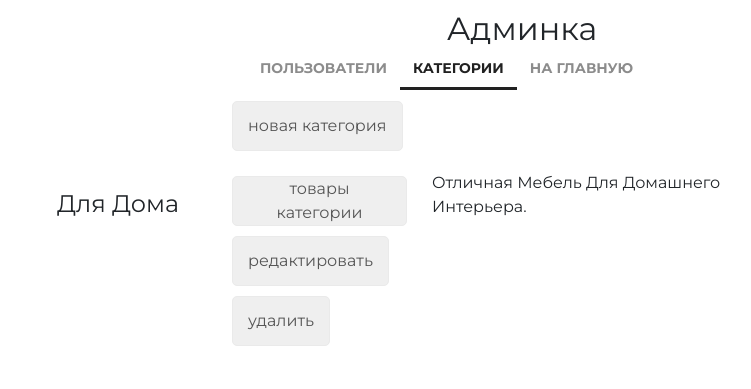
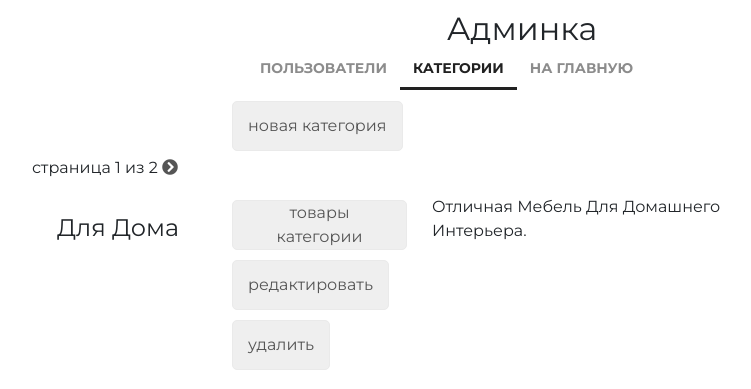
Before and after one commit to vmikulitskii/geekshop, a Django app: page /admin/categories/read/ in a window 1280 px wide. Shown: the top 389 px of the page, without its empty margins (118-869 px from the left). Run offline with Django 3.2, Linux system fonts and the light colour scheme; a user stored in the database is signed in; data comes from the database, SQL or seed files in the repository; some libraries are stand-ins or nearby versions.

Commit message:
lesson_8. Paginator adminka categories

```diff
--- a/adminapp/templates/adminapp/base.html
+++ b/adminapp/templates/adminapp/base.html
@@ -15,6 +15,7 @@
     <link rel="stylesheet" type="text/css" href="{% static 'css/bootstrap.min.css' %}">
     <link rel="stylesheet" type="text/css" href="{% static 'style.css' %}">
     <link rel="stylesheet" href="{% static 'fonts/font-awesome/css/font-awesome.css' %}">
+    <link rel="stylesheet" href="{% static 'css/fa.all.min.css' %}">
     {% endblock %}
 
     {% block js %}
--- a/adminapp/templates/adminapp/categories.html
+++ b/adminapp/templates/adminapp/categories.html
@@ -6,7 +6,19 @@
     <button class="new_category">
         <a href={% url 'admin:category_create' %}>новая категория</a>
     </button>
-
+    <div class="paginator">
+        {% if objects.has_previous %}
+        <a href="{% url 'adminapp:page' objects.previous_page_number %}"><i
+                class="fas fa-chevron-circle-left"></i></a>
+        {% endif %}
+        <span class="current">
+            страница {{ objects.number }} из {{ objects.paginator.num_pages }}
+        </span>
+        {% if objects.has_next %}
+        <a href="{% url 'adminapp:page' objects.next_page_number %}"><i
+                class="fas fa-chevron-circle-right"></i></a>
+        {% endif %}
+    </div>
     {% for object in objects %}
     <div class="category_record {% if not object.is_active %}not_active{% endif %}">
         <div class="category_name">
--- a/adminapp/urls.py
+++ b/adminapp/urls.py
@@ -14,6 +14,7 @@ urlpatterns = [
     path("users/delete/<int:pk>/", adminapp.user_delete, name="user_delete"),
     path("categories/create/", adminapp.ProductCategoryCreateView.as_view(), name="category_create"),
     path("categories/read/", adminapp.categories, name="categories"),
+    path("categories/read/page/<int:page>/", adminapp.categories, name="page"),
     path("categories/update/<int:pk>/", adminapp.ProductCategoryUpdateView.as_view(), name="category_update"),
     path("categories/delete/<int:pk>/", adminapp.ProductCategoryDeleteView.as_view(), name="category_delete"),
     path("products/create/category/<int:pk>/", adminapp.product_create, name="product_create"),
--- a/adminapp/views.py
+++ b/adminapp/views.py
@@ -7,6 +7,7 @@ from django.urls import reverse, reverse_lazy
 from django.views.generic.detail import DetailView
 from django.views.generic.edit import CreateView, DeleteView, UpdateView
 from django.views.generic.list import ListView
+from django.core.paginator import EmptyPage, PageNotAnInteger, Paginator
 
 from authnapp.models import ShopUser
 from mainapp.models import Product, ProductCategory
@@ -99,10 +100,18 @@ def user_delete(request, pk):
 
 
 @user_passes_test(lambda u: u.is_superuser)
-def categories(request):
+def categories(request,page=1):
     title = "админка/категории"
     categories_list = ProductCategory.objects.all()
-    content = {"title": title, "objects": categories_list,
+    paginator = Paginator(categories_list, 3)
+    try:
+        cat_list_paginator = paginator.page(page)
+    except PageNotAnInteger:
+        cat_list_paginator = paginator.page(1)
+    except EmptyPage:
+        cat_list_paginator = paginator.page(paginator.num_pages)
+
+    content = {"title": title, "objects": cat_list_paginator,
                "media_url": settings.MEDIA_URL}
     return render(request, "adminapp/categories.html", content)
 
```
